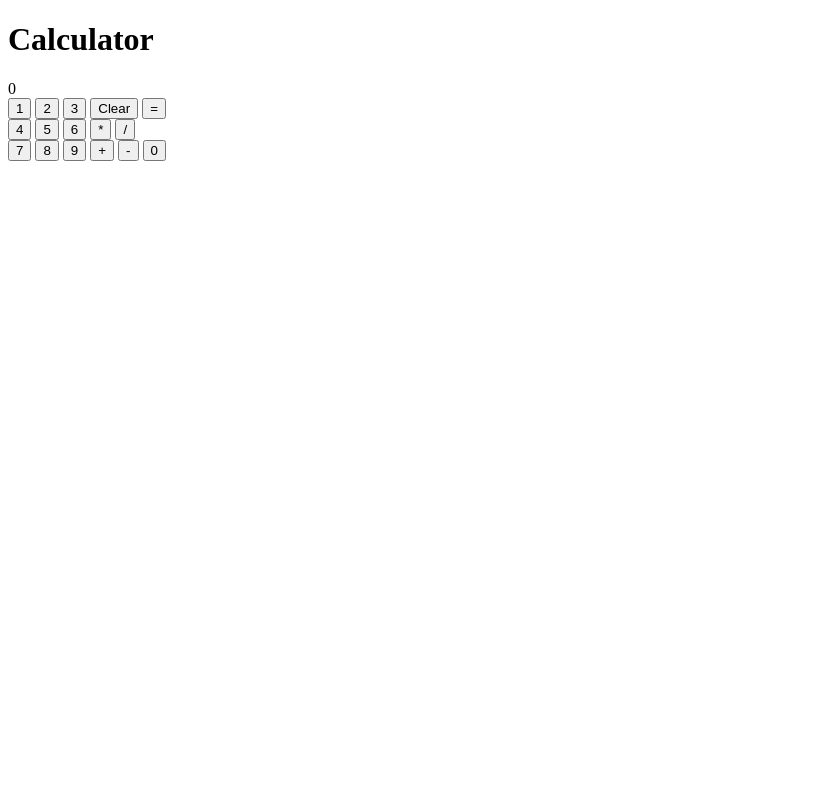
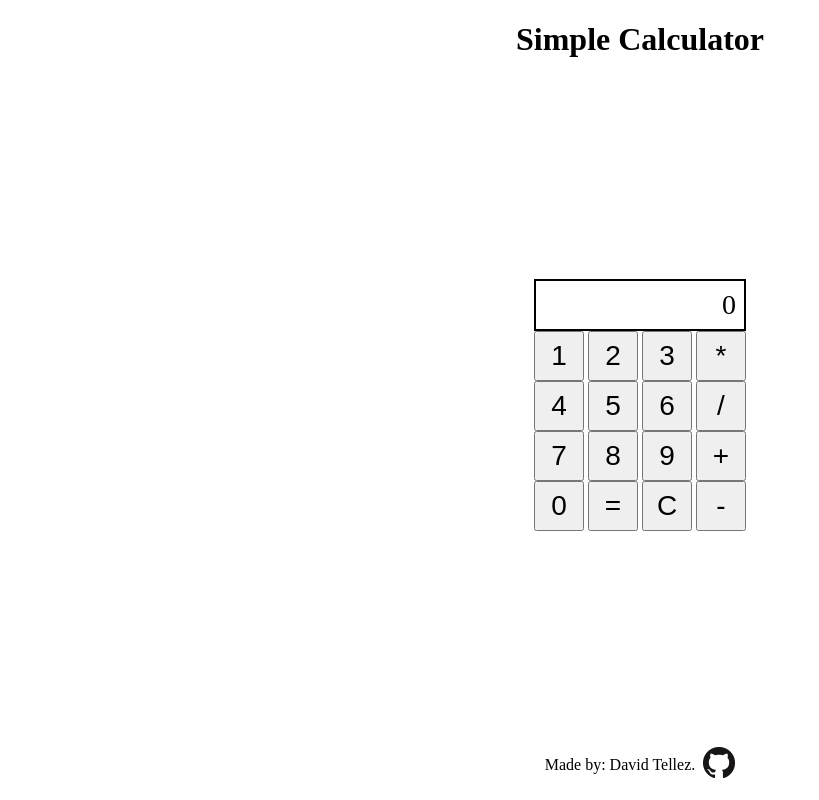
Before and after one commit to Eroth97/Calculator, a plain HTML site: page index.html in a window 1280 px wide. Shown: the whole page, without its empty margins (0-819 px from the left). Drawn offline with Linux system fonts and the light colour scheme.

Commit message:
Make brutalist calculator

```diff
--- a/index.html
+++ b/index.html
@@ -10,23 +10,21 @@
 </head>
 <body>
     <div class="title">
-        <h1>Calculator</h1>
+        <h1>Simple Calculator</h1>
     </div>
-    <div class="body">
+    <div class="Calculator">
         <div class="bar">0</div>
         <div class="buttons">
             <div>
                 <button class="number" value="1">1</button>
                 <button class="number" value="2">2</button>
                 <button class="number" value="3">3</button>
-                <button id="clear">Clear</button>
-                <button class="operator" value="=">=</button>
+                <button class="operator" value="*">*</button>
             </div>
             <div>
                 <button class="number" value="4">4</button>
                 <button class="number" value="5">5</button>
                 <button class="number" value="6">6</button>
-                <button class="operator" value="*">*</button>
                 <button class="operator" value="/">/</button>
             </div>
             <div>
@@ -34,10 +32,20 @@
                 <button class="number" value="8">8</button>
                 <button class="number" value="9">9</button>
                 <button class="operator" value="+">+</button>
+            </div>
+            <div>
+                <button class="number" value="0">0</button>
+                <button class="operator" value="=">=</button>
+                <button id="clear">C</button>
                 <button class="operator" value="-">-</button>
-                <button class="number" value="0">0</button>
             </div>
         </div>
     </div>
+    <footer>
+        <div>
+            <p>Made by: David Tellez.</p>
+        </div>
+        <a href="https://github.com/Eroth97"><img class='px-32' src="./GitHub-Mark-32px.png"></a>
+    </footer>
 </body>
 </html>
--- a/styles.css
+++ b/styles.css
@@ -0,0 +1,30 @@
+body{
+    display: flex;
+    flex-direction: column;
+    align-items: center;
+    justify-content: space-between;
+    height: 100vh;
+    margin: 0;
+}
+
+button{
+    height: 50px;
+    width: 50px;
+    font-size: 28px;
+}
+
+footer{
+    padding: 10px 10px;
+    display: flex;
+    justify-content: space-between;
+    align-items: center;
+    gap: 8px;
+}
+
+.bar{
+    border: 2px solid black;
+    font-size: 28px;
+    padding: 8px;
+    display: flex;
+    justify-content: flex-end;
+}
```
Also changed, not shown: GitHub-Mark-32px.png (added), GitHub-Mark-Light-32px.png (added).
